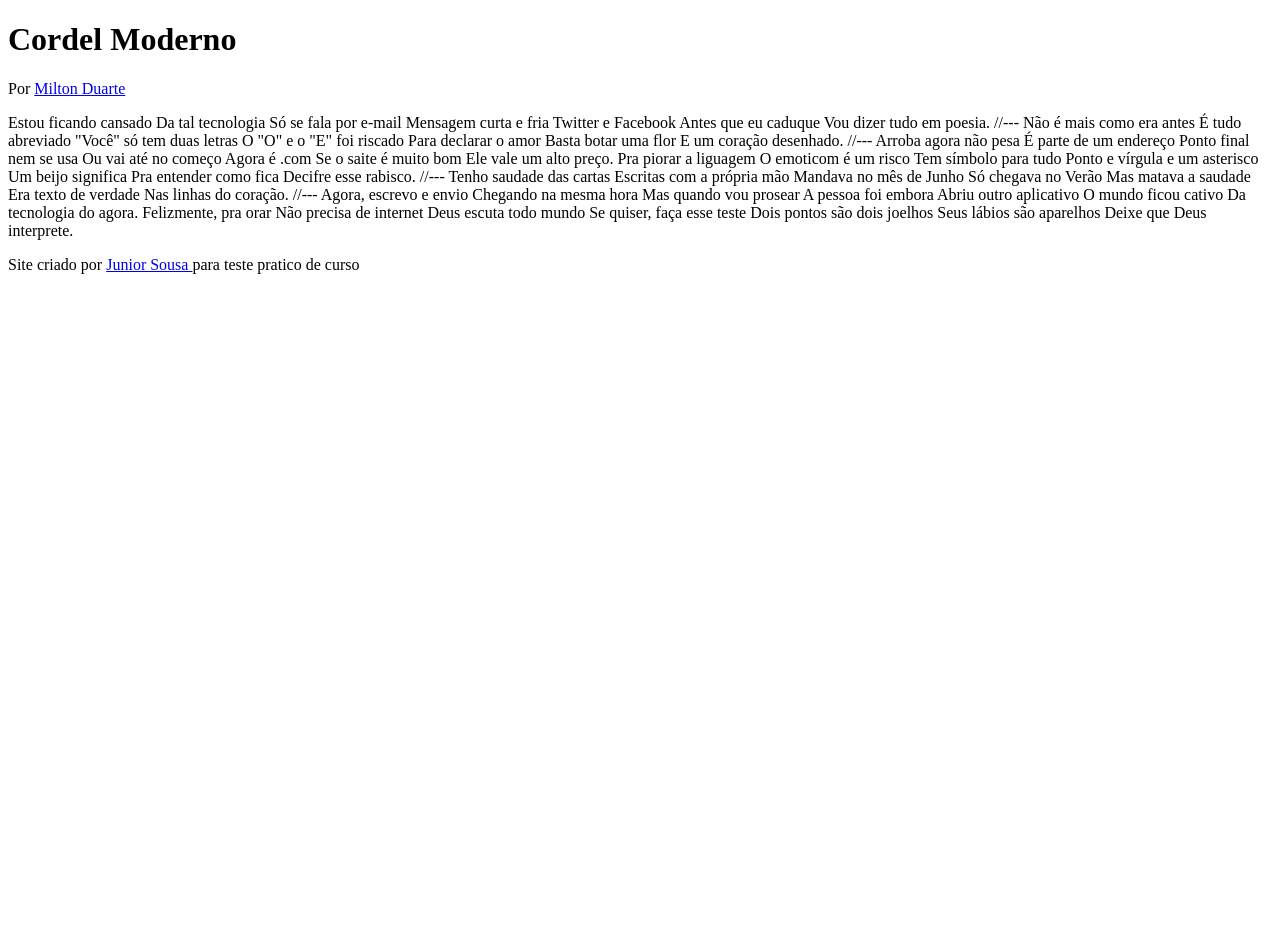
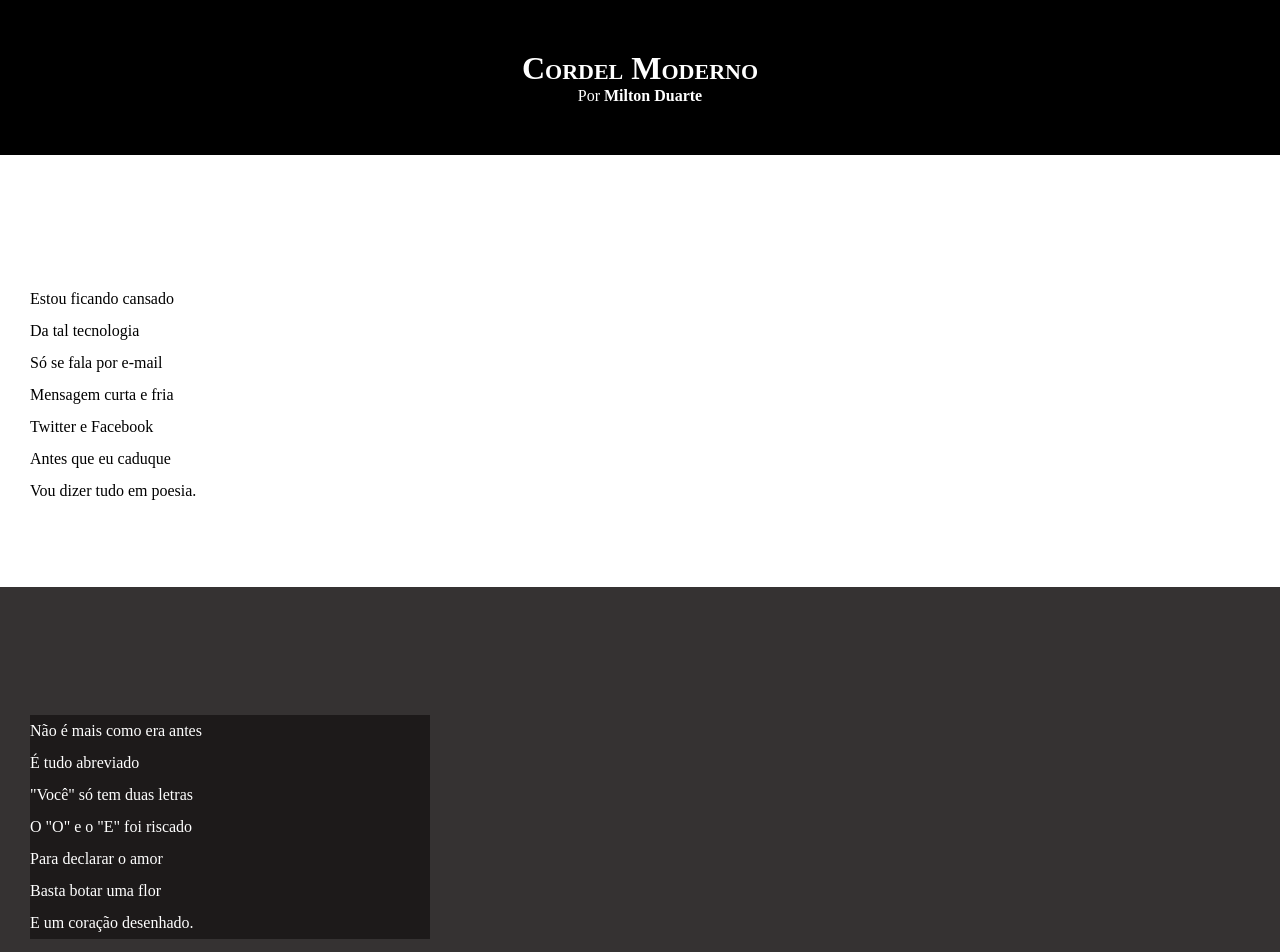
Before and after one commit to jrssousa/html-css, a plain HTML site: page desafios/d012/index.html in a window 1280 px wide. Shown: the top 952 px of the page. Before the commit the page ends 800 px from the top, so only its background shows below. Drawn offline with Linux system fonts and the light colour scheme.

Commit message:
atualizei estilos e blocos

```diff
--- /dev/null
+++ b/desafios/d012/estilo/style.css
@@ -0,0 +1,72 @@
+@charset "UTF-8";
+
+* {
+    margin: 0px;
+    padding: 0px;
+
+}
+
+
+html, body {
+    min-height: 100vh;
+    background-color: darkgray;
+
+}
+
+header{
+    background-color: black;
+    color: white;
+    text-align: center;
+}
+
+header > h1 {
+
+    padding-top: 50px;
+    font-variant: small-caps;
+}
+
+header > p {
+
+    padding-bottom: 50px;
+
+}
+
+a {
+    color: white;
+    text-decoration: none;
+    font-weight: bolder;
+
+}
+a :hover {
+    text-decoration: underline;
+}
+section {
+    padding-top: 10%;
+    padding-bottom: 10vh;
+
+    line-height: 2em;
+    padding-left: 30px;
+}
+
+section.normal{
+    background-color: white;
+    color: black;
+}
+
+section.imagem{
+    background-color: rgb(53, 50, 50);
+    color: white;
+
+}
+
+section.imagem > p {
+    background-color: rgb(29, 26, 26);
+    width: 400px;
+}
+
+footer{
+    background-color: black;
+    color: white;
+    text-align: center;
+    padding: 10px;
+}
--- a/desafios/d012/index.html
+++ b/desafios/d012/index.html
@@ -4,6 +4,7 @@
     <meta charset="UTF-8">
     <meta name="viewport" content="width=device-width, initial-scale=1.0">
     <title>Cordel Moderno</title>
+    <link rel="stylesheet" href="estilo/style.css">
 </head>
 <body>
         <header>
@@ -13,69 +14,82 @@
 
         </header>
 
-    Estou ficando cansado
-    Da tal tecnologia
-    Só se fala por e-mail
-    Mensagem curta e fria
-    Twitter e Facebook
-    Antes que eu caduque
-    Vou dizer tudo em poesia.
+    <section class="normal">
 
-    //---
+        <p>
+            Estou ficando cansado <br>
+            Da tal tecnologia <br>
+            Só se fala por e-mail <br>
+            Mensagem curta e fria <br>
+            Twitter e Facebook <br>
+            Antes que eu caduque <br>
+            Vou dizer tudo em poesia.
+        </p>
+    </section>
 
-    Não é mais como era antes
-    É tudo abreviado
-    "Você" só tem duas letras
-    O "O" e o "E" foi riscado
-    Para declarar o amor
-    Basta botar uma flor
-    E um coração desenhado.
 
-    //---
+    <section class="imagem">
+        <p>
+            Não é mais como era antes <br>
+            É tudo abreviado <br>
+            "Você" só tem duas letras <br>
+            O "O" e o "E" foi riscado <br>
+            Para declarar o amor <br>
+            Basta botar uma flor <br>
+            E um coração desenhado.
+        </p>
+    </section>
 
-    Arroba agora não pesa
-    É parte de um endereço
-    Ponto final nem se usa
-    Ou vai até no começo
-    Agora é .com
-    Se o saite é muito bom
-    Ele vale um alto preço.
+    <section class="normal">
+        <p>
+            Arroba agora não pesa <br>
+            É parte de um endereço <br>
+            Ponto final nem se usa <br>
+            Ou vai até no começo <br>
+            Agora é .com <br>
+            Se o saite é muito bom <br>
+            Ele vale um alto preço. <br>
+            Pra piorar a liguagem <br>
+            O emoticom é um risco <br>
+            Tem símbolo para tudo <br>
+            Ponto e vírgula e um asterisco<br>
+            Um beijo significa <br>
+            Pra entender como fica <br>
+            Decifre esse rabisco.
+        </p>
+    </section>
 
-    Pra piorar a liguagem
-    O emoticom é um risco
-    Tem símbolo para tudo
-    Ponto e vírgula e um asterisco
-    Um beijo significa
-    Pra entender como fica
-    Decifre esse rabisco.
+    <section class="imagem">
+        <p>
+            Tenho saudade das cartas <br>
+            Escritas com a própria mão <br>
+            Mandava no mês de Junho <br>
+            Só chegava no Verão <br>
+            Mas matava a saudade <br>
+            Era texto de verdade <br>
+            Nas linhas do coração.
+        </p>
+    </section>
 
-    //---
+    <section class="normal">
+        <p>
+            Agora, escrevo e envio <br>
+            Chegando na mesma hora <br>
+            Mas quando vou prosear <br>
+            A pessoa foi embora <br>
+            Abriu outro aplicativo <br>
+            O mundo ficou cativo <br>
+            Da tecnologia do agora. <br>
+            Felizmente, pra orar <br>
+            Não precisa de internet <br>
+            Deus escuta todo mundo <br>
+            Se quiser, faça esse teste <br>
+            Dois pontos são dois joelhos <br>
+            Seus lábios são aparelhos <br>
+            Deixe que Deus interprete.
+        </p>
+    </section>
 
-    Tenho saudade das cartas
-    Escritas com a própria mão
-    Mandava no mês de Junho
-    Só chegava no Verão
-    Mas matava a saudade
-    Era texto de verdade
-    Nas linhas do coração.
-
-    //---
-
-    Agora, escrevo e envio
-    Chegando na mesma hora
-    Mas quando vou prosear
-    A pessoa foi embora
-    Abriu outro aplicativo
-    O mundo ficou cativo
-    Da tecnologia do agora.
-
-    Felizmente, pra orar
-    Não precisa de internet
-    Deus escuta todo mundo
-    Se quiser, faça esse teste
-    Dois pontos são dois joelhos
-    Seus lábios são aparelhos
-    Deixe que Deus interprete.
         <footer>
                 <p>Site criado por <a href="https://github.com/jrssousa/html-css/" target="_blank"> Junior  Sousa </a> para teste pratico de curso
             </p>
```
